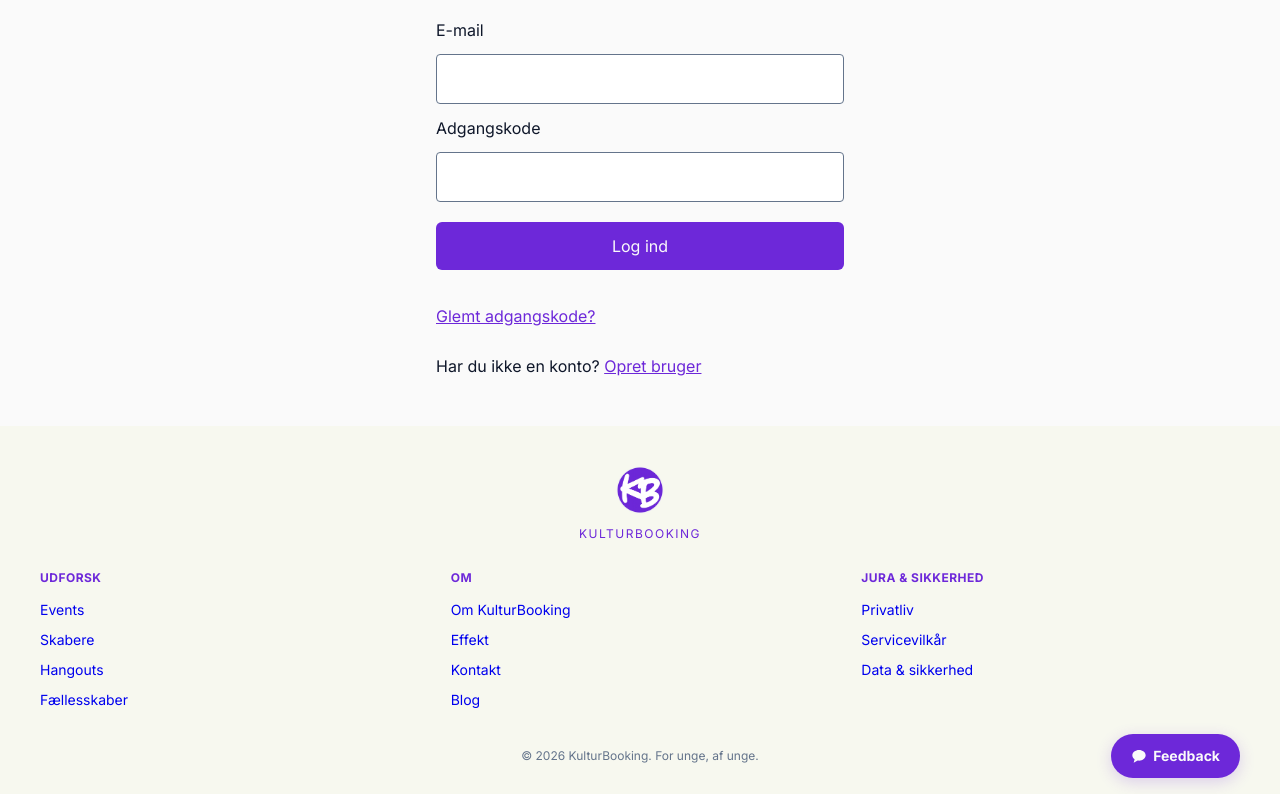
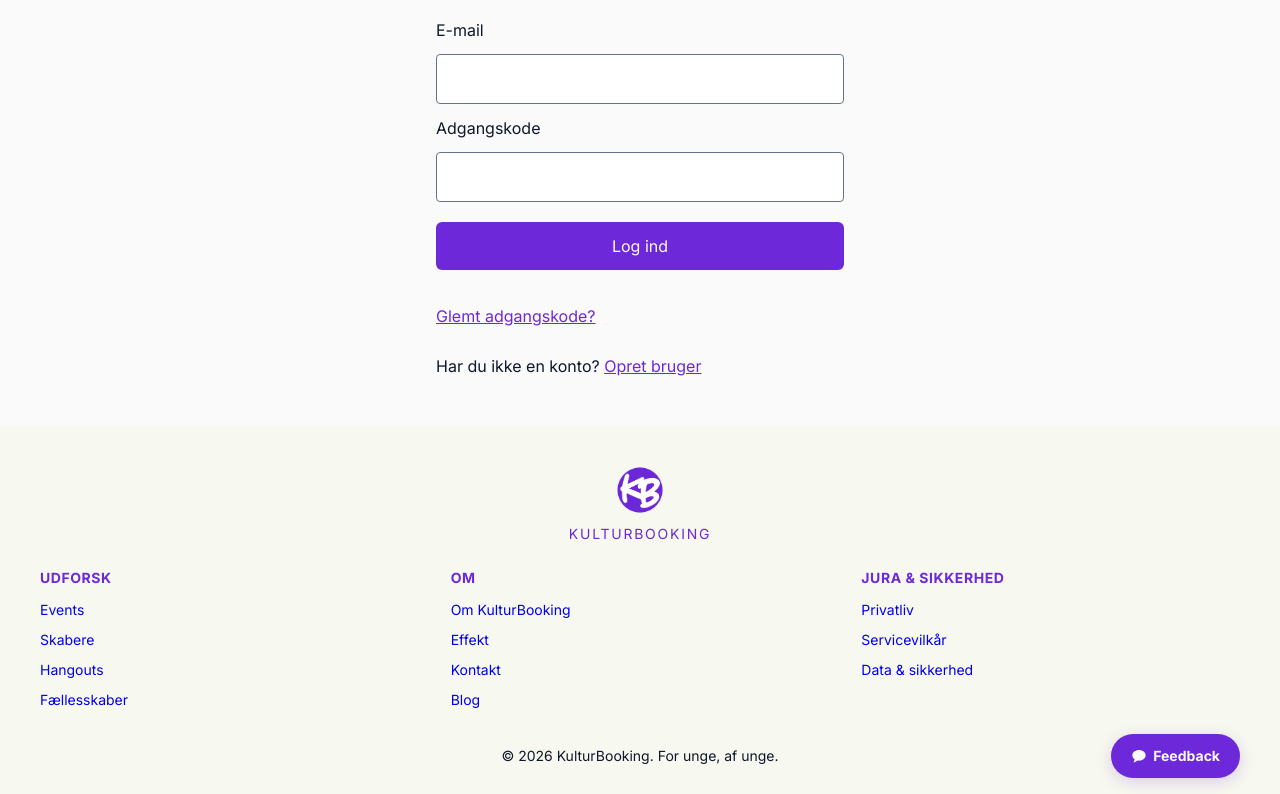
Before and after one commit to svendkj92/3_semester_eksamen_kulturbooking, a Vue app: page /login in a window 1280 px wide. Shown: the part 218-1012 px from the top of the page. Built offline with nearby package versions, Linux system fonts and the light colour scheme; no server answers.

Commit message:
Forbedrede footer og informationssiders tilgængelighed
Øgede footerens små tekster til 14 px og forbedrede
copyrighttekstens kontrast.

Tilpassede fokusmarkeringen på informationssidernes links
til designmanualens hvide og sorte fokusring.

```diff
--- a/src/components/AppFooter.vue
+++ b/src/components/AppFooter.vue
@@ -102,7 +102,7 @@ const sections = [
   }
 
   span {
-    font-size: 0.75rem;
+    font-size: $font-size-label;
     letter-spacing: 0.125em;
     text-transform: uppercase;
   }
@@ -119,7 +119,7 @@ const sections = [
   h2 {
     margin-bottom: 0.375rem;
     color: $primary-color;
-    font-size: 0.75rem;
+    font-size: $font-size-label;
     font-weight: 700;
     letter-spacing: 0.04em;
     text-transform: uppercase;
@@ -168,8 +168,8 @@ const sections = [
   margin-top: 1.25rem;
 
   p {
-    color: $secondary-color;
-    font-size: 0.75rem;
+    color: $hero-text-color;
+    font-size: $font-size-label;
     text-align: center;
   }
 }
--- a/src/views/InformationView.vue
+++ b/src/views/InformationView.vue
@@ -47,8 +47,9 @@ defineProps({
     text-underline-offset: 0.2em;
 
     &:focus-visible {
-      outline: 2px solid $primary-color;
-      outline-offset: 4px;
+      outline: $focus-ring-outer solid $focus-ring-outer-color;
+      outline-offset: $focus-ring-inner;
+      box-shadow: 0 0 0 $focus-ring-inner $focus-ring-inner-color;
     }
   }
 }
```
